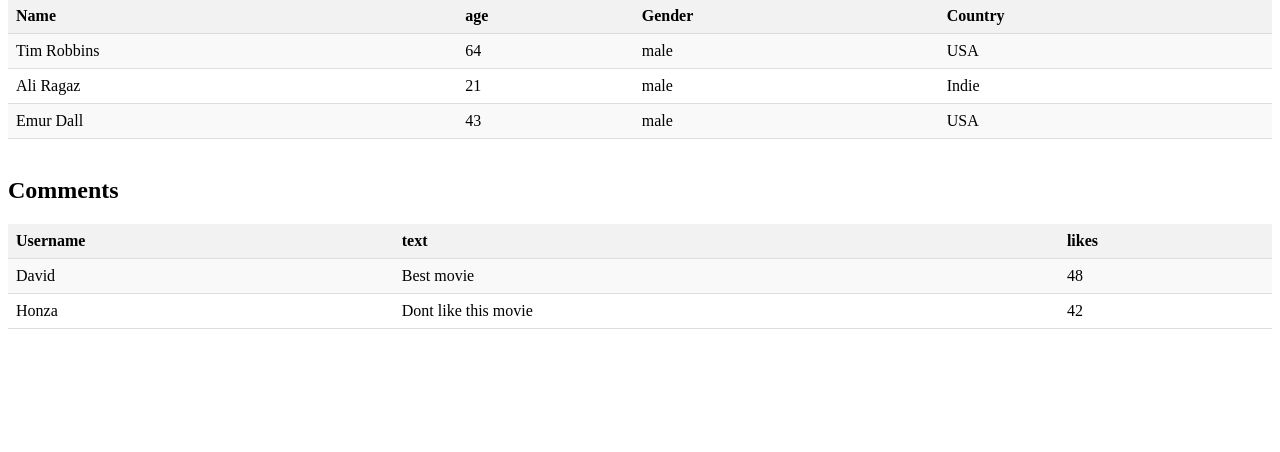
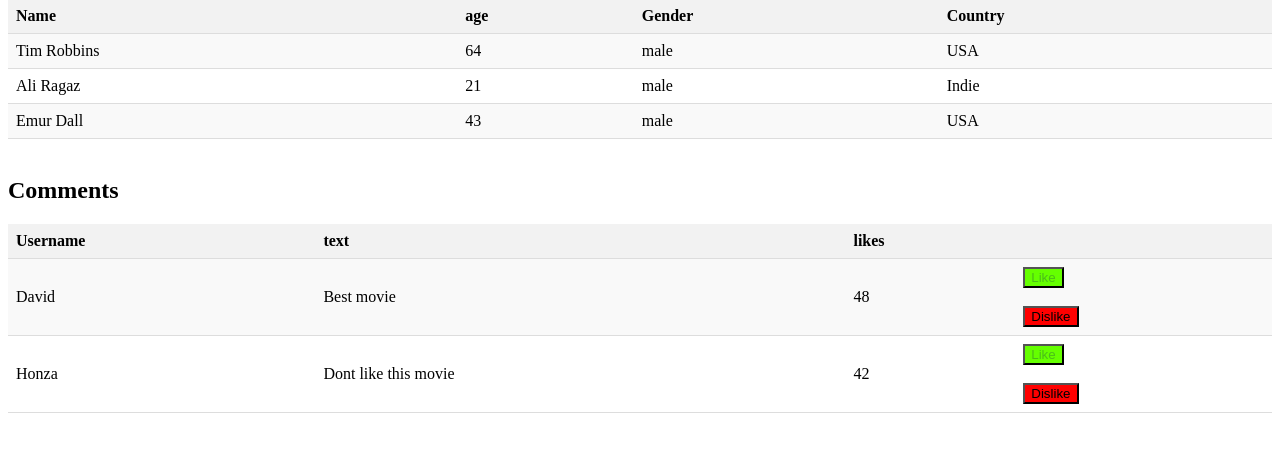
Before and after one commit to Simecekk/hollymovies_pt3, a Django app: page /movie/2/ in a window 1280 px wide. Shown: the part 218-670 px from the top of the page. Run offline with Django 4.2, Linux system fonts and the light colour scheme; data comes from the database, SQL or seed files in the repository; both versions use the stored data as it was after the commit.

Commit message:
added dislike view

```diff
--- a/hollymovies/urls.py
+++ b/hollymovies/urls.py
@@ -17,12 +17,15 @@ Including another URLconf
 from django.contrib import admin
 from django.urls import path
 
-from hollymovies_app.views import hello_world, HomepageView, AllMoviesView, MovieDetailView
+from hollymovies_app.views import hello_world, HomepageView, AllMoviesView, MovieDetailView, CommentLikeView, \
+    CommentDislikeView
 
 urlpatterns = [
     path('admin/', admin.site.urls),
     path("hello/", hello_world),
     path("", HomepageView.as_view(), name="homepage"),
     path("movies/", AllMoviesView.as_view(), name="all_movies"),
-    path("movie/<int:movie_id>/", MovieDetailView.as_view(), name="movie_detail")
+    path("movie/<int:movie_id>/", MovieDetailView.as_view(), name="movie_detail"),
+    path("movie/comment/like/<int:comment_id>/", CommentLikeView.as_view(), name="movie_comment_like"),
+    path("movie/comment/dislike/<int:comment_id>", CommentDislikeView.as_view(), name="movie_comment_dislike")
 ]
--- a/hollymovies_app/templates/movie_detail.html
+++ b/hollymovies_app/templates/movie_detail.html
@@ -62,19 +62,31 @@
 <br>
 <h2>Comments</h2>
 <table>
-  <colgroup span="3"></colgroup>
+  <colgroup span="4"></colgroup>
 
   <tr>
     <th>Username</th>
     <th>text</th>
     <th>likes</th>
+    <th></th>
   </tr>
 
-  {% for comment in movie.comments.all %}
+  {% for comment in comments %}
   <tr>
     <td>{{ comment.username }}</td>
     <td>{{ comment.text }}</td>
     <td>{{ comment.likes }}</td>
+    <td>
+        <form action="{% url "movie_comment_like" comment.id %}" method="post">
+            {% csrf_token %}
+            <button type="submit" style="color: rgba(10,31,87,0.29); background-color: #65ff00">Like</button>
+        </form>
+        <br>
+        <form action="{% url "movie_comment_dislike" comment.id %}" method="post">
+            {% csrf_token %}
+            <button type="submit" style="color: black; background-color: red">Dislike</button>
+        </form>
+    </td>
   </tr>
   {% endfor %}
 
--- a/hollymovies_app/views.py
+++ b/hollymovies_app/views.py
@@ -33,10 +33,21 @@ class CommentLikeView(View):
         return redirect("movie_detail", movie_id=comment.movie.id)
 
 
+class CommentDislikeView(View):
+
+    def post(self, request, comment_id, *args, **kwargs):
+        comment = Comment.objects.get(id=comment_id)
+        comment.likes -= 1
+        comment.save()
+        return redirect("movie_detail", movie_id=comment.movie.id)
+
+
 class MovieDetailView(View):
     def get(self, request, movie_id, *args, **kwargs):
+        movie = Movie.objects.get(id=movie_id)
         context = {
-            "movie": Movie.objects.get(id=movie_id)
+            "movie": movie,
+            "comments": movie.comments.all().order_by("-likes")
         }
         return TemplateResponse(request, "movie_detail.html", context=context)
 
```
Also changed, not shown: db.sqlite3.
